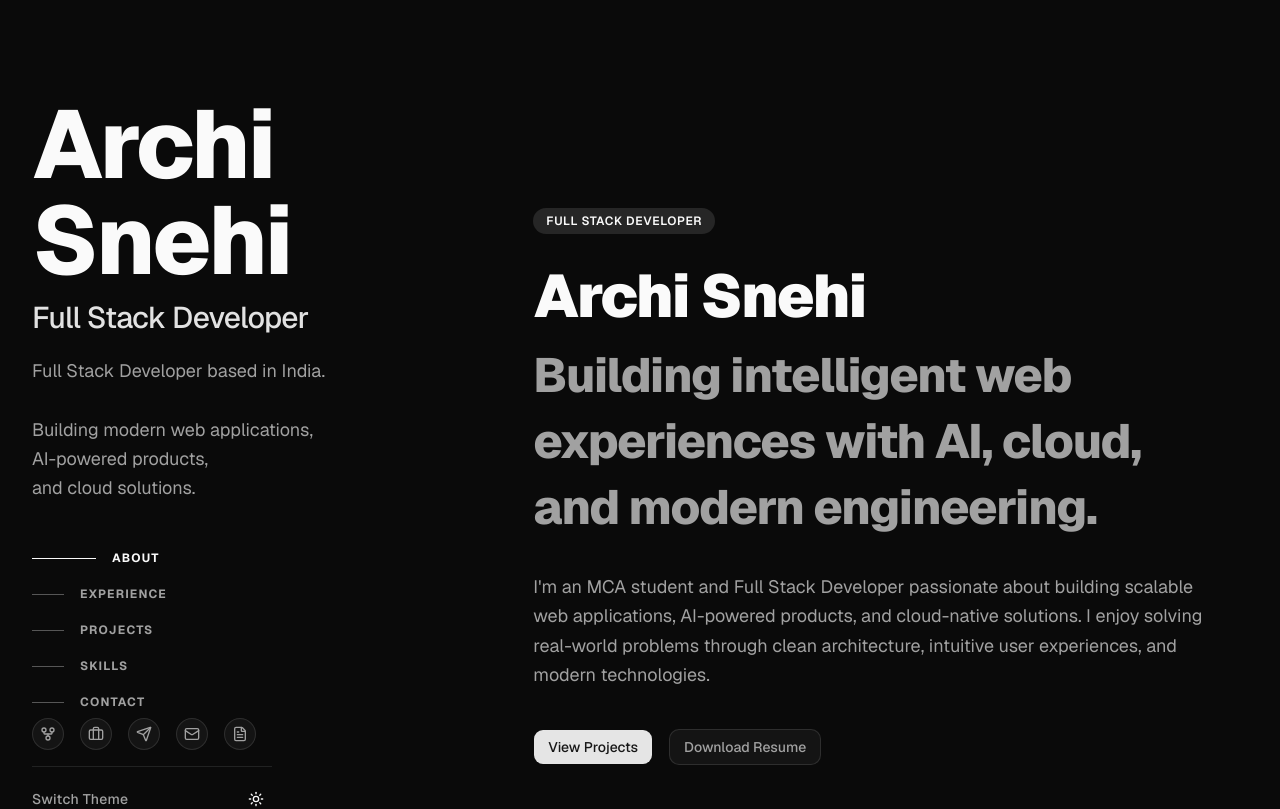
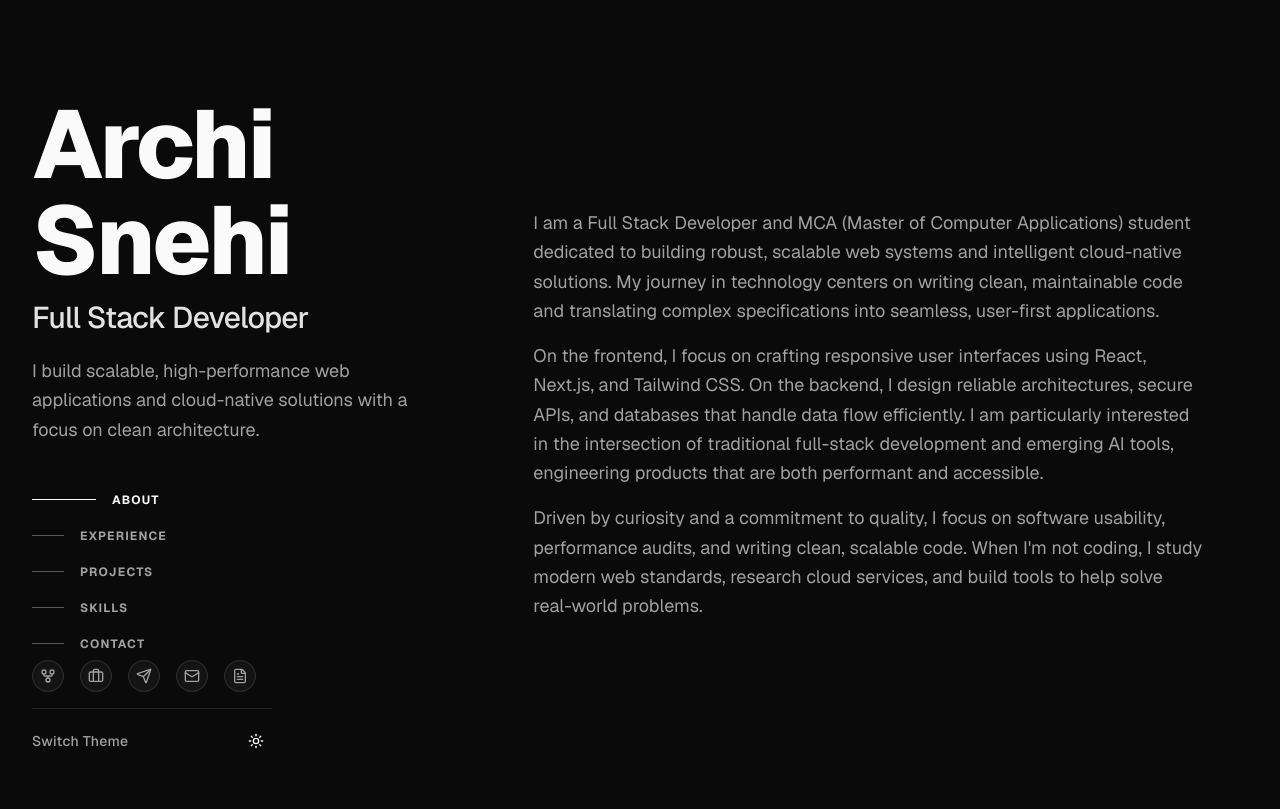
Before and after one commit to archi2305/Portfolio, a Next.js app: page / in a window 1280 px wide. Shown: the top 809 px of the page. Built offline with nearby package versions, Linux system fonts and the light colour scheme.

Commit message:
Redesign first screen content layout in Brittany Chiang style

```diff
--- a/app/page.tsx
+++ b/app/page.tsx
@@ -17,7 +17,7 @@ import { profileConfig } from "@/data/config"
 import { Project } from "@/types/project"
 import { MobileHeader } from "@/components/layout/mobile-header"
 import { Sidebar } from "@/components/layout/sidebar"
-import { Hero } from "@/components/sections/hero"
+import { About } from "@/components/sections/about"
 import dynamic from "next/dynamic"
 
 const ProjectModal = dynamic(() => import("@/components/ui/project-modal").then((mod) => mod.ProjectModal), {
@@ -71,22 +71,8 @@ export default function Home() {
         {/* Right Scrollable Area */}
         <main className="flex-1 lg:w-2/3 lg:pl-12 lg:py-24 py-12 flex flex-col gap-24 lg:gap-36">
 
-          {/* Hero Section */}
-          <Hero />
-
-          {/* About Section Placeholder */}
-          <Section id="about" className="scroll-mt-24 min-h-[50vh]">
-            <RevealOnScroll>
-              <Stack gap={4}>
-                <Heading as="h2" size="h2" className="border-b pb-2 border-border">
-                  About
-                </Heading>
-                <Body className="max-w-2xl text-secondary-text">
-                  [About Section Content Placeholder] Lorem ipsum dolor sit amet, consectetur adipiscing elit. Integer nec odio. Praesent libero. Sed cursus ante dapibus diam. Sed nisi. Nulla quis sem at nibh elementum imperdiet.
-                </Body>
-              </Stack>
-            </RevealOnScroll>
-          </Section>
+          {/* About Section */}
+          <About />
 
           {/* Experience Section */}
           <Section id="experience" className="scroll-mt-24 min-h-[50vh]">
--- /dev/null
+++ b/components/sections/about.tsx
@@ -0,0 +1,28 @@
+import * as React from "react"
+import { Section } from "@/components/ui/section"
+import { Heading } from "@/components/ui/heading"
+import { Stack } from "@/components/layout/stack"
+import { RevealOnScroll } from "@/components/shared/animations"
+import { Body } from "@/components/ui/typography"
+import { profileConfig } from "@/data/config"
+
+export function About() {
+  return (
+    <Section id="about" className="scroll-mt-24 min-h-[40vh]">
+      <RevealOnScroll>
+        <Stack gap={6}>
+          <Heading as="h2" size="h2" className="border-b pb-2 border-border lg:hidden">
+            About
+          </Heading>
+          <Stack gap={4} className="max-w-2xl text-secondary-text">
+            {profileConfig.aboutParagraphs.map((paragraph, index) => (
+              <Body key={index} className="text-base leading-relaxed">
+                {paragraph}
+              </Body>
+            ))}
+          </Stack>
+        </Stack>
+      </RevealOnScroll>
+    </Section>
+  )
+}
--- a/components/sections/hero.tsx
+++ /dev/null
@@ -1,48 +0,0 @@
-import * as React from "react"
-import { Section } from "@/components/ui/section"
-import { Badge } from "@/components/ui/badge"
-import { Stack } from "@/components/layout/stack"
-import { SlideUp } from "@/components/shared/animations"
-import { H1, H2, Body } from "@/components/ui/typography"
-import { buttonVariants } from "@/components/ui/button"
-import { profileConfig } from "@/data/config"
-import { cn } from "@/lib/utils"
-
-export function Hero() {
-  return (
-    <Section id="hero" className="py-0">
-      <SlideUp duration={0.6}>
-        <Stack gap={8} className="max-w-2xl">
-          <Badge variant="secondary" className="w-fit px-3 py-1 font-semibold uppercase tracking-wider text-xs">
-            {profileConfig.badgeText}
-          </Badge>
-          <div className="space-y-4">
-            <H1 className="text-4xl sm:text-6xl font-black text-primary-text leading-none tracking-tight">
-              {profileConfig.name}
-            </H1>
-            <H2 className="text-3xl sm:text-5xl font-extrabold text-secondary-text leading-snug tracking-tight">
-              {profileConfig.tagline}
-            </H2>
-          </div>
-          <Body className="text-secondary-text leading-relaxed">
-            {profileConfig.intro}
-          </Body>
-          <div className="flex flex-wrap gap-4 pt-2">
-            <a
-              href="#projects"
-              className={cn(buttonVariants({ variant: "default", size: "lg" }))}
-            >
-              View Projects
-            </a>
-            <a
-              href={profileConfig.resumeUrl}
-              className={cn(buttonVariants({ variant: "outline", size: "lg" }))}
-            >
-              Download Resume
-            </a>
-          </div>
-        </Stack>
-      </SlideUp>
-    </Section>
-  )
-}
--- a/data/config.ts
+++ b/data/config.ts
@@ -1,14 +1,7 @@
 export const profileConfig = {
   name: "Archi Snehi",
   title: "Full Stack Developer",
-  badgeText: "FULL STACK DEVELOPER",
-  tagline: "Building intelligent web experiences with AI, cloud, and modern engineering.",
-  intro: "I'm an MCA student and Full Stack Developer passionate about building scalable web applications, AI-powered products, and cloud-native solutions. I enjoy solving real-world problems through clean architecture, intuitive user experiences, and modern technologies.",
-  sidebarIntro: `Full Stack Developer based in India.
-
-Building modern web applications,
-AI-powered products,
-and cloud solutions.`,
+  sidebarIntro: "I build scalable, high-performance web applications and cloud-native solutions with a focus on clean architecture.",
   email: "mailto:archisnehi@example.com", // TODO: Customize email address
   resumeUrl: "#", // TODO: Add Your Resume URL
   siteUrl: "https://github.com/archi2305/Portfolio", // Dynamic site base URL
@@ -20,5 +13,10 @@ and cloud solutions.`,
   metadata: {
     title: "Archi Snehi | Portfolio",
     description: "Full Stack Developer Portfolio - Building scalable web applications, AI-powered products, and cloud-native solutions with a focus on performance, usability, and clean architecture.",
-  }
+  },
+  aboutParagraphs: [
+    "I am a Full Stack Developer and MCA (Master of Computer Applications) student dedicated to building robust, scalable web systems and intelligent cloud-native solutions. My journey in technology centers on writing clean, maintainable code and translating complex specifications into seamless, user-first applications.",
+    "On the frontend, I focus on crafting responsive user interfaces using React, Next.js, and Tailwind CSS. On the backend, I design reliable architectures, secure APIs, and databases that handle data flow efficiently. I am particularly interested in the intersection of traditional full-stack development and emerging AI tools, engineering products that are both performant and accessible.",
+    "Driven by curiosity and a commitment to quality, I focus on software usability, performance audits, and writing clean, scalable code. When I'm not coding, I study modern web standards, research cloud services, and build tools to help solve real-world problems."
+  ]
 }
```
